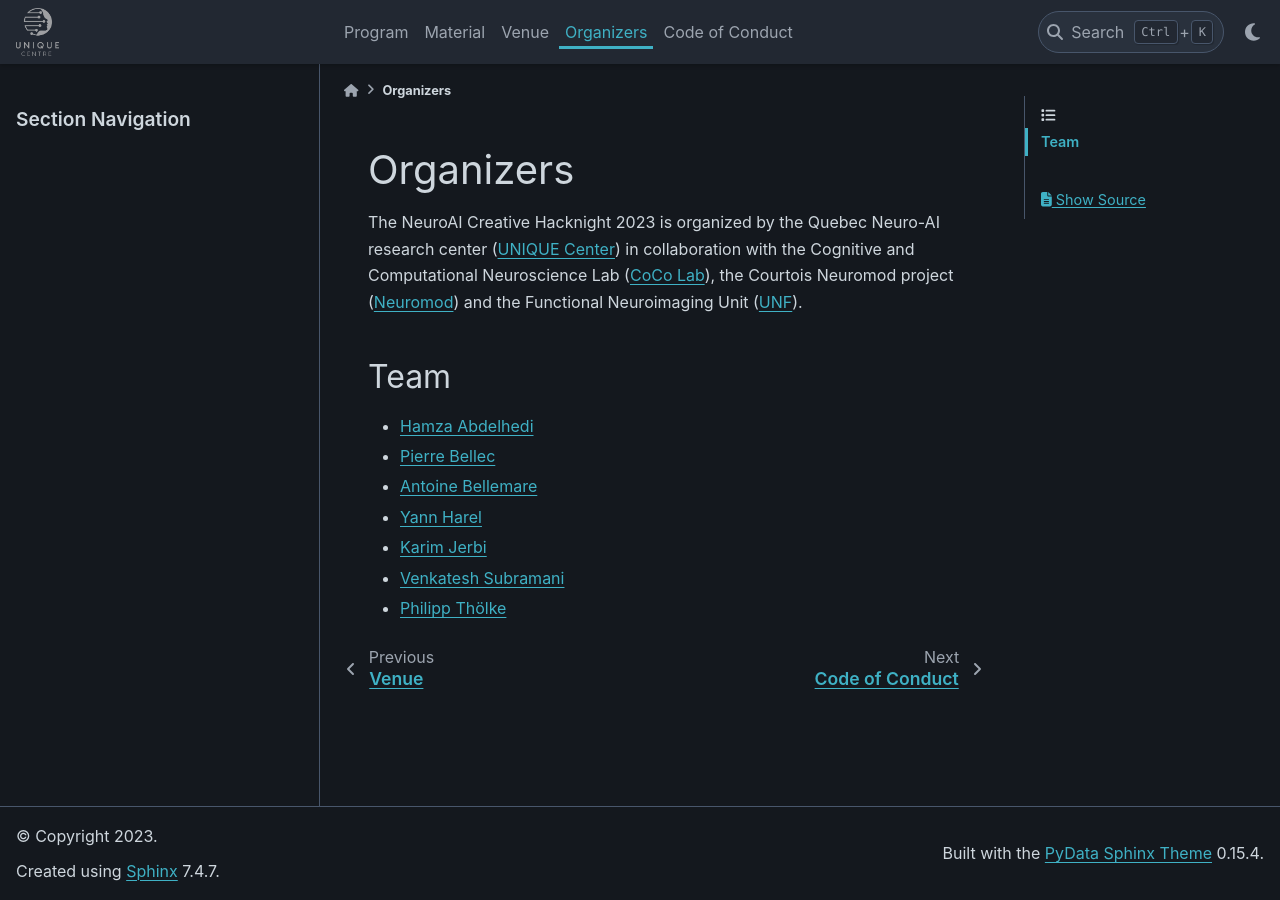
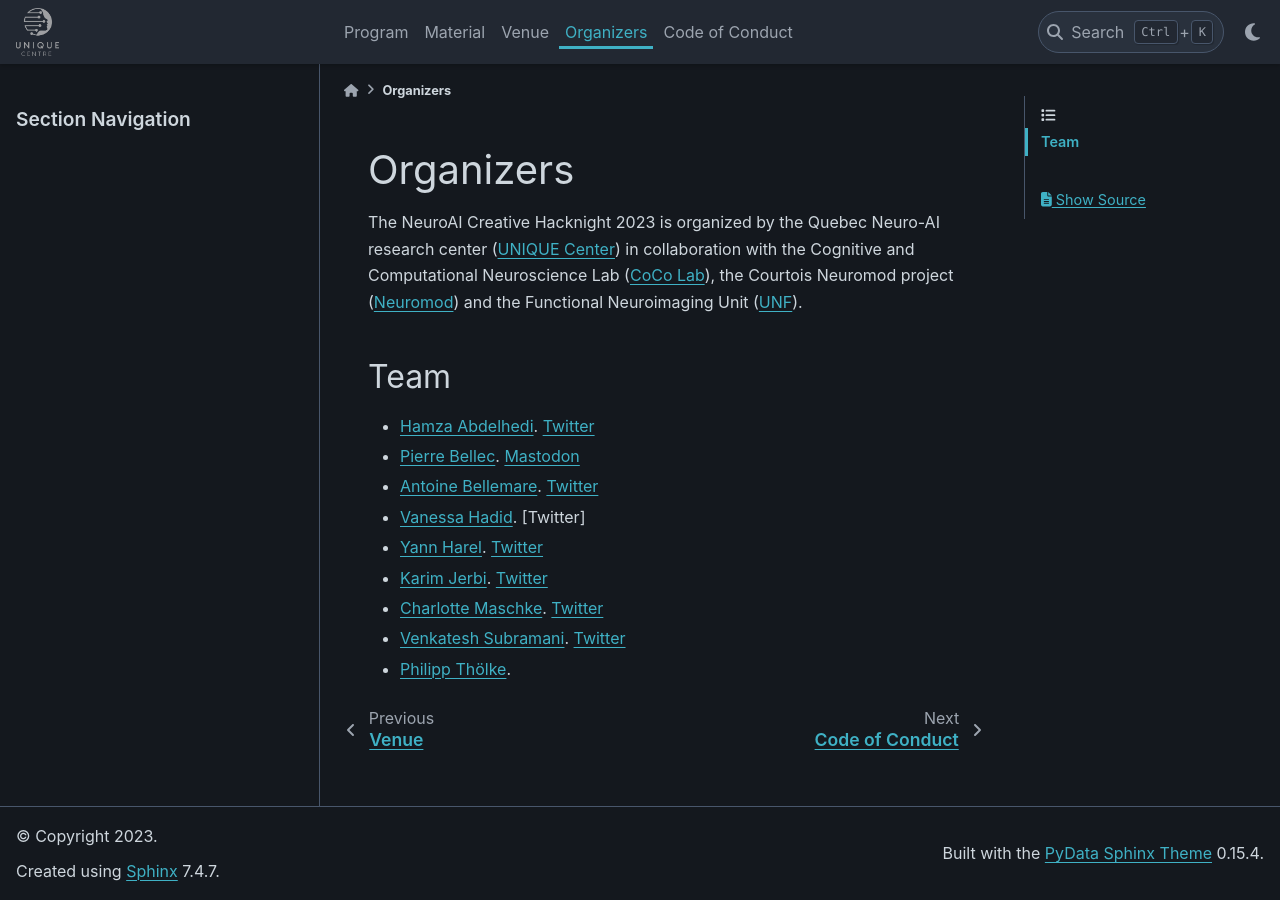
Before and after one commit to neuro-ai-creative-hacknight/neuro-ai-creative-hacknight.github.io, a Jupyter Book: the page built from content/organizers.md, in a window 1280 px wide. Built offline with Jupyter Book 1.0.4 settings and Sphinx 7.4.7 and the PyData theme 0.15.4, drawn with Linux system fonts in a browser that asks for light colours; pages that are not in the unit, such as notebooks, are missing from menus.

Commit message:
added twitter handles

```diff
--- a/content/organizers.md
+++ b/content/organizers.md
@@ -5,10 +5,12 @@
 
 ## Team
 
- * [Hamza Abdelhedi](https://github.com/babasanfour)
- * [Pierre Bellec](https://github.com/pbellec)
- * [Antoine Bellemare](https://github.com/antoineBellemare)
- * [Yann Harel](https://github.com/hyruuk)
- * [Karim Jerbi](http://www.karimjerbi.com/)
- * [Venkatesh Subramani](https://github.com/venkateshness)
- * [Philipp Thölke](https://github.com/philippThoelke)
+ * [Hamza Abdelhedi](https://github.com/babasanfour). [Twitter](https://twitter.com/hamza_abdelhedi)
+ * [Pierre Bellec](https://github.com/pbellec). [Mastodon](https://neuromatch.social/@pierre_bellec)
+ * [Antoine Bellemare](https://github.com/antoineBellemare). [Twitter](https://twitter.com/ABellemare9)
+ * [Vanessa Hadid](https://github.com/Vanessa09). [Twitter]
+ * [Yann Harel](https://github.com/hyruuk). [Twitter](https://twitter.com/yharel109)
+ * [Karim Jerbi](http://www.karimjerbi.com/). [Twitter](https://twitter.com/karimjerbineuro)
+ * [Charlotte Maschke](https://github.com/charlottemaschke). [Twitter](https://twitter.com/CharlottMaschke)
+ * [Venkatesh Subramani](https://github.com/venkateshness). [Twitter](https://twitter.com/Venkateshness)
+ * [Philipp Thölke](https://github.com/philippThoelke).
```
